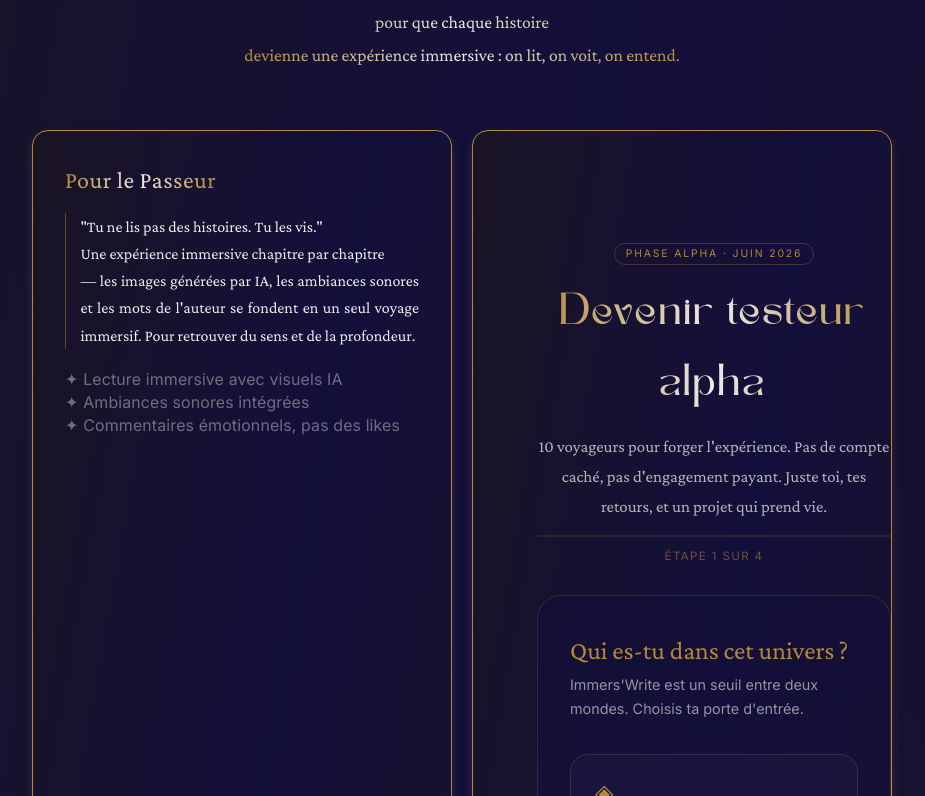
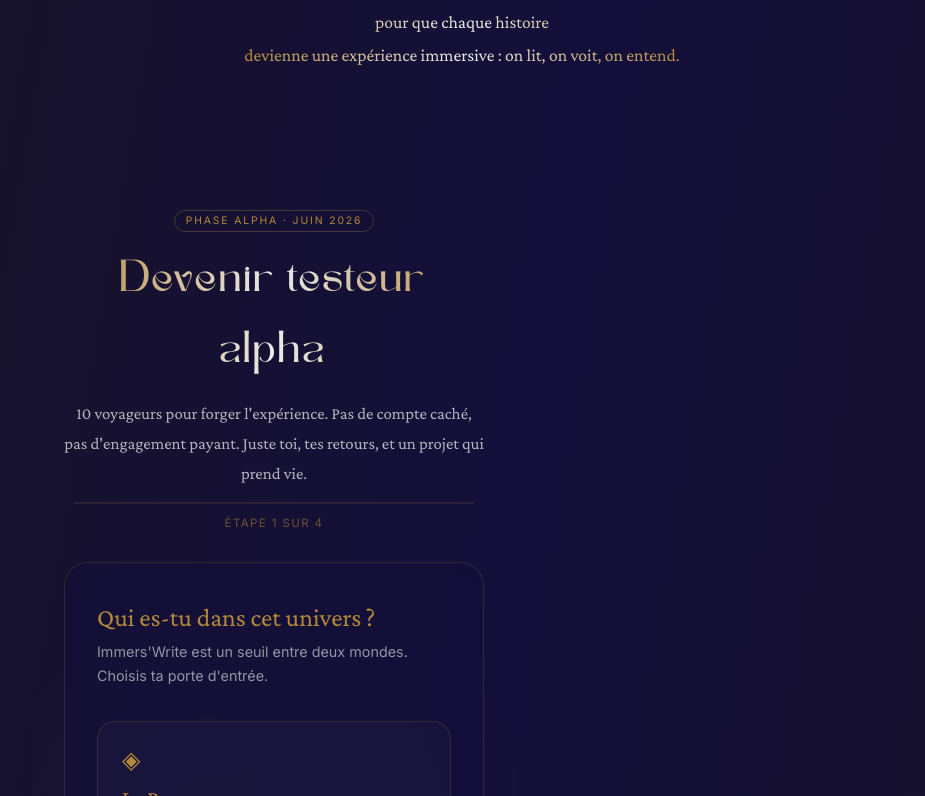
Before and after one commit to LaureLavie/ImmersWrite, a Next.js app in the folder frontend/: page / in a window 1280 px wide. Shown: the part 604-1400 px from the top of the page, without its empty margins (178-1103 px from the left). Built offline with nearby package versions, Linux system fonts and the light colour scheme.

Commit message:
card welcome form

```diff
--- a/frontend/app/page.tsx
+++ b/frontend/app/page.tsx
@@ -78,26 +78,7 @@
 
       {/* ── Deux propositions de valeur ── */}
       <section className="welcome-propositions">
-        <div className="welcome-card">
-          <div className="welcome-card-header">
-            <h2 className="welcome-card-title">Pour le Passeur</h2>
-          </div>
-          <blockquote className="welcome-card-quote">
-            "Tu ne lis pas des histoires. Tu les vis."
-            <br /> Une expérience immersive chapitre par chapitre
-            <br /> — les images générées par IA, les ambiances sonores et les mots de l'auteur se fondent
-            en un seul voyage immersif. Pour retrouver du sens et de la profondeur.
-          </blockquote>
-          <ul className="welcome-card-features">
-            <li>✦ Lecture immersive avec visuels IA</li>
-            <li>✦ Ambiances sonores intégrées</li>
-            <li>✦ Commentaires émotionnels, pas des likes</li>
-          </ul>
-        </div>
-
-        <div className="welcome-card">
         <AlphaTesterSection />
-        </div>
       </section>
 
 
```
